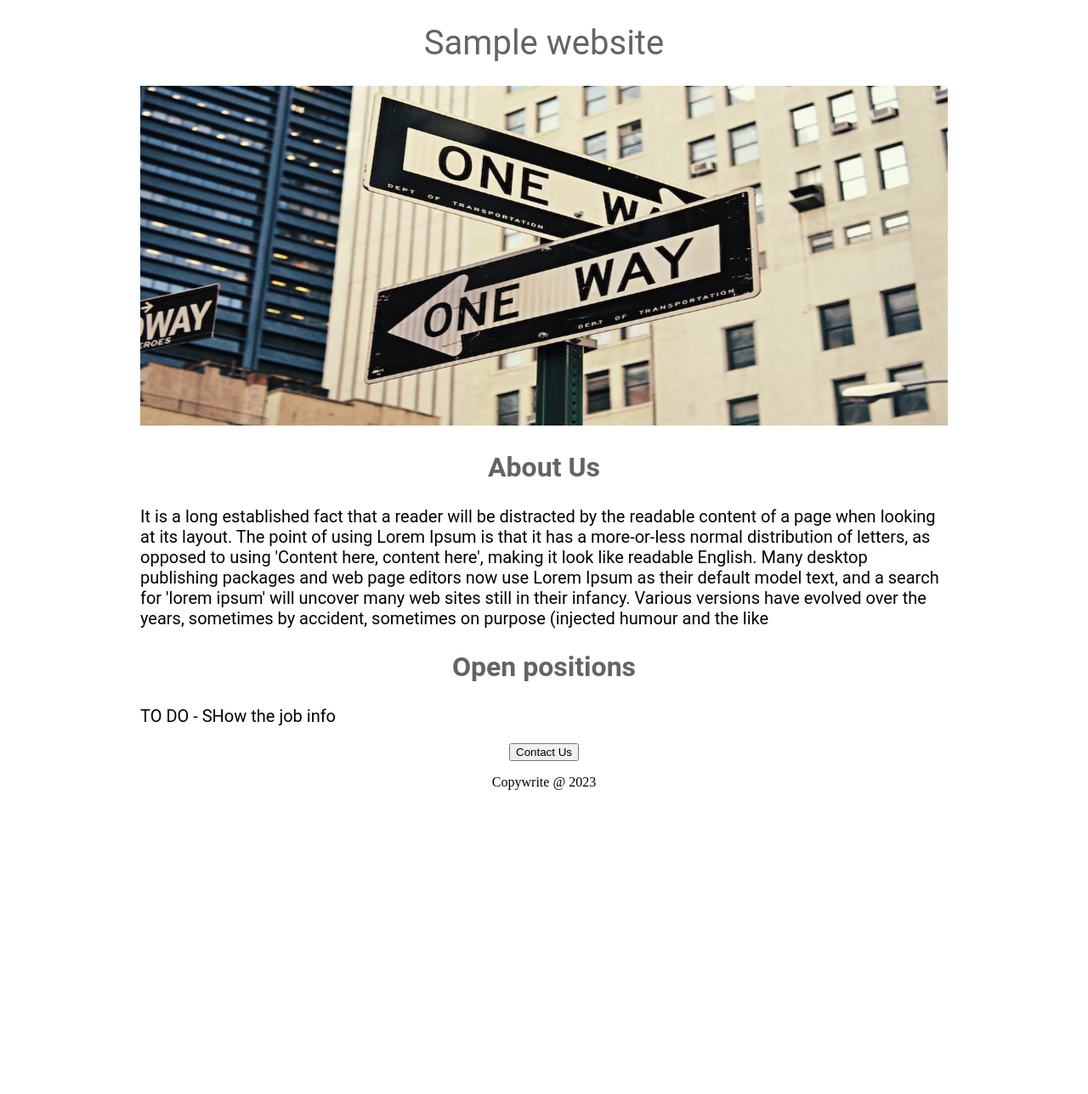
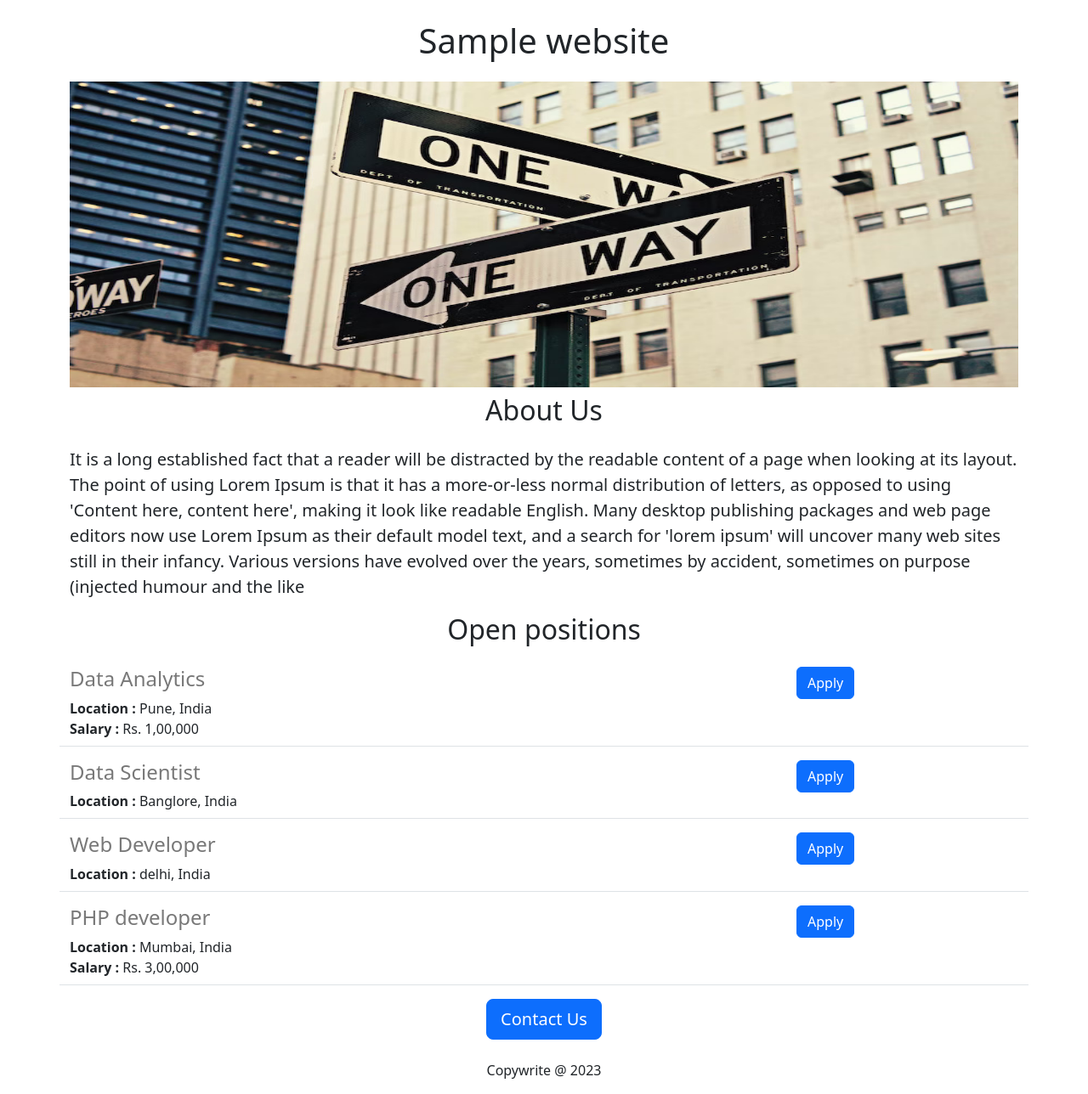
Before and after one commit to Harsh-cloudcode/my-test-website, a Flask app: page / in a window 1280 px wide. Shown: the whole page at 85% size. Before the commit the page ends 930 px from the top, so only its background shows below. Run offline with Flask 3, Linux system fonts and the light colour scheme.

Commit message:
Web structure

```diff
--- a/app.py
+++ b/app.py
@@ -1,11 +1,41 @@
-from flask import Flask, render_template
+from flask import Flask, render_template, jsonify
 
 app = Flask(__name__)
+
+JOBS = [
+  {
+    'id': 1,
+    'title': 'Data Analytics',
+    'location': 'Pune, India',
+    'salary': 'Rs. 1,00,000'
+  },
+  {
+    'id': 2,
+    'title': 'Data Scientist',
+    'location': 'Banglore, India'
+  },
+  {
+    'id': 3,
+    'title': 'Web Developer',
+    'location': 'delhi, India'
+  },
+  {
+    'id': 4,
+    'title': 'PHP developer',
+    'location': 'Mumbai, India',
+    'salary': 'Rs. 3,00,000'
+  },
+]
 
 
 @app.route("/")
 def hello_harshal():
-  return render_template('home.html')
+  return render_template('home.html', jobs=JOBS, page_name='Sample')
+
+
+@app.route("/api/jobs")
+def list_jobs():
+  return jsonify(JOBS)
 
 
 if __name__ == '__main__':
--- a/templates/home.html
+++ b/templates/home.html
@@ -1,50 +1,35 @@
 <!DOCTYPE html>
 <html>
 <head>
+  <title>Sample Website</title>
+  <meta charset="utf-8">
+    <meta name="viewport" content="width=device-width, initial-scale=1">
+  <link href="https://cdn.jsdelivr.net/npm/bootstrap@5.3.0/dist/css/bootstrap.min.css" rel="stylesheet" integrity="sha384-9ndCyUaIbzAi2FUVXJi0CjmCapSmO7SnpJef0486qhLnuZ2cdeRhO02iuK6FUUVM" crossorigin="anonymous">
   <style>
-   h1{
-     font-size:40px;
-     font-family:Roboto;
-     font-weight:normal;
-     color:rgb(100,100,100);
-     text-align:center;
-   }
     #banner{
-      width: 100%;
-      height:400px;
-      }
-    h2{
-      font-family:Roboto;
-      font-size:32px;
-      color: rgb(100,100,100);
-      text-align:center;
+      height:360px;
+      width:100%;
     }
-    .bodytext{
-      font-family:Roboto;
-      font-size:20px;
-      text-align:justify:
-      color: rgf(80,80,80);
-    }
-    #container{
-      max-width:950px;
-      margin: 0 auto 0 auto;
-    }
-
   </style>
-<title>Sample Website</title>
-
 </head>
   <body>
-    <div id="container">
-    <h1> Sample website </h1>
-   <img id="banner" src="https://my-test-website-3--harshaldeshmuk3.repl.co/static/photo-1483213097419-365e22f0f258.jpg">
-    <h2> About Us</h2>
-    <p class="bodytext"> It is a long established fact that a reader will be distracted by the readable content of a page when looking at its layout. The point of using Lorem Ipsum is that it has a more-or-less normal distribution of letters, as opposed to using 'Content here, content here', making it look like readable English. Many desktop publishing packages and web page editors now use Lorem Ipsum as their default model text, and a search for 'lorem ipsum' will uncover many web sites still in their infancy. Various versions have evolved over the years, sometimes by accident, sometimes on purpose (injected humour and the like</p>
-    <h2> Open positions</h2>
-    <p class="bodytext">TO DO - SHow the job info </p>
+    <div class="container">
+    <h1 class="text-center mt-4 mb-4"> {{page_name}} website </h1>
+   <img class="img-fluid" id="banner" src="https://my-test-website-3--harshaldeshmuk3.repl.co/static/photo-1483213097419-365e22f0f258.jpg">
+    <h2 class="text-center mt-2 mb-4"> About Us</h2>
+    <p class="lead"> It is a long established fact that a reader will be distracted by the readable content of a page when looking at its layout. The point of using Lorem Ipsum is that it has a more-or-less normal distribution of letters, as opposed to using 'Content here, content here', making it look like readable English. Many desktop publishing packages and web page editors now use Lorem Ipsum as their default model text, and a search for 'lorem ipsum' will uncover many web sites still in their infancy. Various versions have evolved over the years, sometimes by accident, sometimes on purpose (injected humour and the like</p>
+    <h2 class="text-center mt-2 mb-4"> Open positions</h2>
+   <div>
+
+    {% for job in jobs %}
+     {% include 'jobitem.html' %}
+
+    {% endfor %}
+
+    </div>
       <div style="text-align:center;">
-    <button> Contact Us </button>
-        <P>Copywrite @ 2023</P>
+    <button class="btn btn-primary btn-lg"> Contact Us </button>
+        <P class="mt-4">Copywrite @ 2023</P>
       </div>
    </div>
   </body>
--- /dev/null
+++ b/templates/jobitem.html
@@ -0,0 +1,22 @@
+ <div class="border-bottom row" style="margin-bottom:16px; padding-bottom:8px;">
+
+  <div class="col-9">
+
+
+    <h4
+      style="color:rgb(120,120,120)">{{job['title']}}
+    </h4>
+    <div>
+       <b>Location : </b>{{job['location']}}
+    </div>
+        {% if 'salary' in job %}
+       <div>
+       <b>Salary : </b>{{job['salary']}}
+     </div>
+     {% endif %}
+  </div>
+
+   <div class="col-3">
+        <button type="button" class="btn btn-primary">Apply</button>
+   </div>
+  </div>
```
